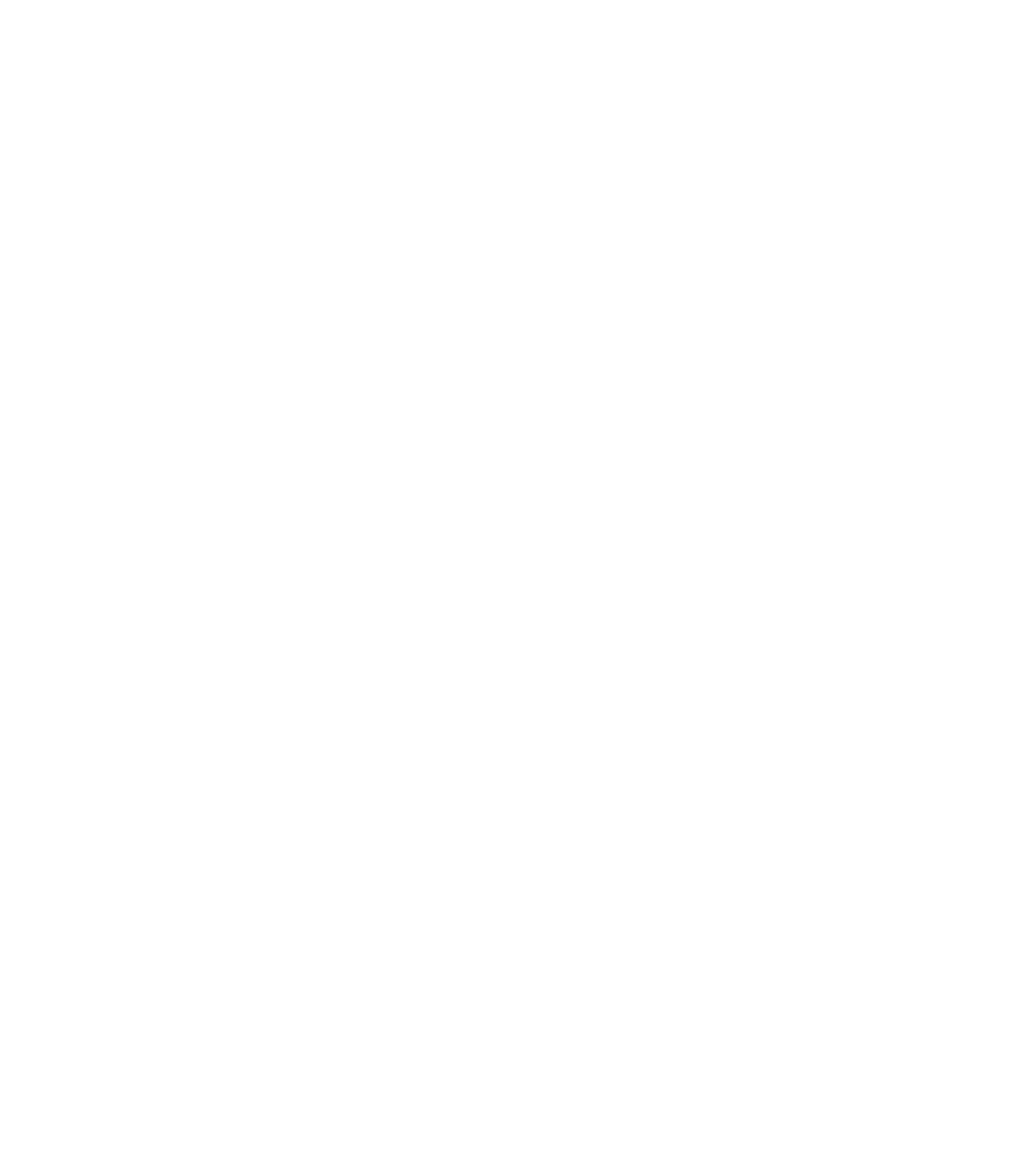
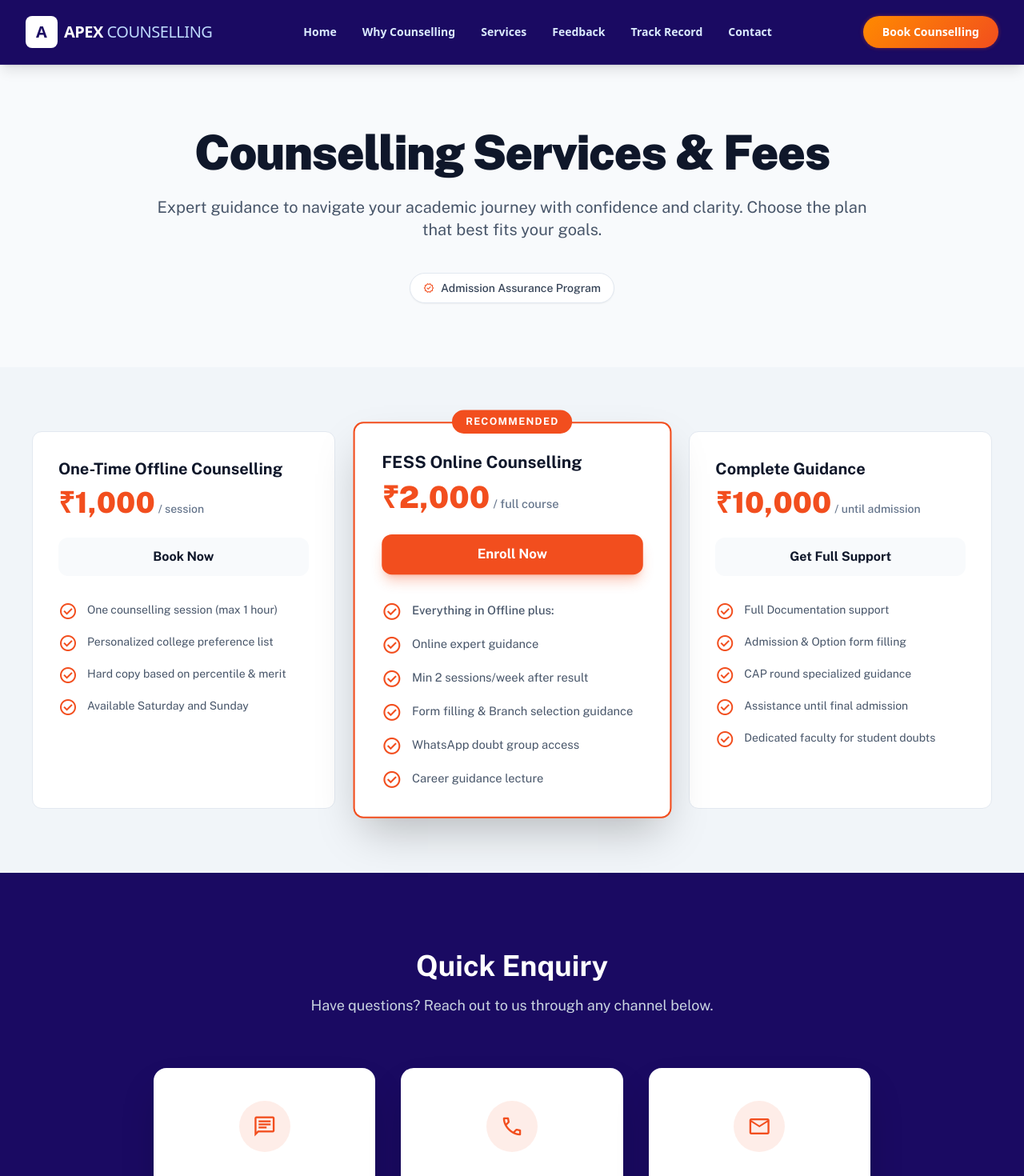
Before and after one commit to RohitHuge/ApexClasses, a React (Vite) app in the folder frontend/: page /services in a window 1280 px wide. Before the commit this address had no page. Shown: the top 1470 px of the page at 80% size. Before the commit the page ends 800 px from the top, so only its background shows below. Built offline with nearby package versions, Linux system fonts and the light colour scheme.

Commit message:
Feat :- services page implemented

```diff
--- a/frontend/src/App.jsx
+++ b/frontend/src/App.jsx
@@ -2,6 +2,7 @@ import { useState } from 'react'
 import { BrowserRouter as Router, Routes, Route } from 'react-router-dom'
 import Home from './pages/home'
 import WhyCounselling from './pages/WhyCounselling'
+import Services from './pages/Services'
 
 function App() {
   const [count, setCount] = useState(0)
@@ -12,6 +13,7 @@ function App() {
         <Routes>
           <Route path="/" element={<Home />} />
           <Route path="/why" element={<WhyCounselling />} />
+          <Route path="/services" element={<Services />} />
         </Routes>
       </Router>
     </>
--- a/frontend/src/components/Layout.jsx
+++ b/frontend/src/components/Layout.jsx
@@ -22,10 +22,10 @@ export default function Layout({ children }) {
           <div className="hidden xl:flex items-center gap-8 text-sm font-semibold text-blue-100">
             <Link className="hover:text-apexOrangeLight transition-colors" to="/">Home</Link>
             <Link className="hover:text-apexOrangeLight transition-colors" to="/why">Why Counselling</Link>
-            <a className="hover:text-apexOrangeLight transition-colors" href="#services">Services</a>
-            <a className="hover:text-apexOrangeLight transition-colors" href="#feedback">Feedback</a>
-            <a className="hover:text-apexOrangeLight transition-colors" href="#track-record">Track Record</a>
-            <a className="hover:text-apexOrangeLight transition-colors" href="#contact">Contact</a>
+            <Link className="hover:text-apexOrangeLight transition-colors" to="/services">Services</Link>
+            <Link className="hover:text-apexOrangeLight transition-colors" to="/#feedback">Feedback</Link>
+            <Link className="hover:text-apexOrangeLight transition-colors" to="/#track-record">Track Record</Link>
+            <Link className="hover:text-apexOrangeLight transition-colors" to="/#contact">Contact</Link>
           </div>
           {/* CTA Button */}
           <div className="flex items-center gap-4">
@@ -45,10 +45,10 @@ export default function Layout({ children }) {
           <div className="xl:hidden bg-apexBlue p-4 space-y-4">
             <Link className="block text-white hover:text-apexOrangeLight" to="/" onClick={() => setIsMobileMenuOpen(false)}>Home</Link>
             <Link className="block text-white hover:text-apexOrangeLight" to="/why" onClick={() => setIsMobileMenuOpen(false)}>Why Counselling</Link>
-            <a className="block text-white hover:text-apexOrangeLight" href="#services" onClick={() => setIsMobileMenuOpen(false)}>Services</a>
-            <a className="block text-white hover:text-apexOrangeLight" href="#feedback" onClick={() => setIsMobileMenuOpen(false)}>Feedback</a>
-            <a className="block text-white hover:text-apexOrangeLight" href="#track-record" onClick={() => setIsMobileMenuOpen(false)}>Track Record</a>
-            <a className="block text-white hover:text-apexOrangeLight" href="#contact" onClick={() => setIsMobileMenuOpen(false)}>Contact</a>
+            <Link className="block text-white hover:text-apexOrangeLight" to="/services" onClick={() => setIsMobileMenuOpen(false)}>Services</Link>
+            <Link className="block text-white hover:text-apexOrangeLight" to="/#feedback" onClick={() => setIsMobileMenuOpen(false)}>Feedback</Link>
+            <Link className="block text-white hover:text-apexOrangeLight" to="/#track-record" onClick={() => setIsMobileMenuOpen(false)}>Track Record</Link>
+            <Link className="block text-white hover:text-apexOrangeLight" to="/#contact" onClick={() => setIsMobileMenuOpen(false)}>Contact</Link>
             <button className="w-full bg-orange-gradient text-white px-6 py-2.5 rounded-full font-bold text-sm shadow-lg shadow-apexOrange/30">
               Book Counselling
             </button>
@@ -84,8 +84,8 @@ export default function Layout({ children }) {
             <ul className="space-y-4 text-blue-100">
               <li><Link to="/" className="hover:text-apexOrangeLight">Home</Link></li>
               <li><Link to="/why" className="hover:text-apexOrangeLight">Why Us</Link></li>
-              <li><a href="#services" className="hover:text-apexOrangeLight">Services</a></li>
-              <li><a href="#track-record" className="hover:text-apexOrangeLight">Track Record</a></li>
+              <li><Link to="/services" className="hover:text-apexOrangeLight">Services</Link></li>
+              <li><Link to="/#track-record" className="hover:text-apexOrangeLight">Track Record</Link></li>
             </ul>
           </div>
           <div>
--- /dev/null
+++ b/frontend/src/pages/Services.jsx
@@ -0,0 +1,154 @@
+import React from 'react';
+import Layout from '../components/Layout';
+
+export default function Services() {
+  return (
+    <Layout>
+      <div className="bg-slate-50 font-display text-slate-900">
+        <div className="relative flex h-auto w-full flex-col overflow-x-hidden">
+          {/* Hero Section */}
+          <section className="relative py-20 px-4 overflow-hidden">
+            <div className="max-w-4xl mx-auto text-center">
+              <h1 className="text-4xl md:text-6xl font-black text-slate-900 mb-6 leading-tight tracking-tight">
+                Counselling Services & Fees
+              </h1>
+              <p className="text-lg md:text-xl text-slate-600 font-normal leading-relaxed">
+                Expert guidance to navigate your academic journey with confidence and clarity. Choose the plan that best fits your goals.
+              </p>
+              <div className="mt-10 flex justify-center">
+                <div className="inline-flex items-center gap-2 bg-white px-4 py-2 rounded-full border border-slate-200 shadow-sm">
+                  <span className="material-symbols-outlined text-apexOrange text-sm">verified</span>
+                  <span className="text-sm font-medium text-slate-700">Admission Assurance Program</span>
+                </div>
+              </div>
+            </div>
+          </section>
+
+          {/* Pricing Section */}
+          <section className="py-20 bg-slate-100">
+            <div className="max-w-7xl mx-auto px-4 md:px-10">
+              <div className="grid grid-cols-1 lg:grid-cols-3 gap-8">
+                {/* One-Time Offline */}
+                <div className="flex flex-col bg-white rounded-xl border border-slate-200 p-8 hover:shadow-xl transition-all hover:-translate-y-1">
+                  <div className="mb-6">
+                    <h3 className="text-xl font-bold text-slate-900 mb-2">One-Time Offline Counselling</h3>
+                    <div className="flex items-baseline gap-1">
+                      <span className="text-4xl font-black text-apexOrange">₹1,000</span>
+                      <span className="text-slate-500 text-sm font-medium">/ session</span>
+                    </div>
+                  </div>
+                  <button className="w-full py-3 px-6 mb-8 rounded-xl bg-slate-50 text-slate-900 font-bold hover:bg-apexOrange hover:text-white transition-all">
+                    Book Now
+                  </button>
+                  <div className="space-y-4">
+                    {[
+                      'One counselling session (max 1 hour)',
+                      'Personalized college preference list',
+                      'Hard copy based on percentile & merit',
+                      'Available Saturday and Sunday'
+                    ].map((feature) => (
+                      <div key={feature} className="flex gap-3 items-start">
+                        <span className="material-symbols-outlined text-apexOrange">check_circle</span>
+                        <span className="text-sm text-slate-600">{feature}</span>
+                      </div>
+                    ))}
+                  </div>
+                </div>
+
+                {/* FESS Online */}
+                <div className="flex flex-col bg-white rounded-xl border-2 border-apexOrange p-8 shadow-2xl relative lg:scale-105 z-10">
+                  <div className="absolute -top-4 left-1/2 -translate-x-1/2 bg-apexOrange text-white text-xs font-bold uppercase tracking-widest px-4 py-1.5 rounded-full">
+                    Recommended
+                  </div>
+                  <div className="mb-6">
+                    <h3 className="text-xl font-bold text-slate-900 mb-2">FESS Online Counselling</h3>
+                    <div className="flex items-baseline gap-1">
+                      <span className="text-4xl font-black text-apexOrange">₹2,000</span>
+                      <span className="text-slate-500 text-sm font-medium">/ full course</span>
+                    </div>
+                  </div>
+                  <button className="w-full py-3 px-6 mb-8 rounded-xl bg-apexOrange text-white font-bold hover:bg-apexOrange/90 transition-all shadow-lg shadow-apexOrange/30">
+                    Enroll Now
+                  </button>
+                  <div className="space-y-4">
+                    <div className="flex gap-3 items-start">
+                      <span className="material-symbols-outlined text-apexOrange">check_circle</span>
+                      <span className="text-sm text-slate-600 font-medium">Everything in Offline plus:</span>
+                    </div>
+                    {[
+                      'Online expert guidance',
+                      'Min 2 sessions/week after result',
+                      'Form filling & Branch selection guidance',
+                      'WhatsApp doubt group access',
+                      'Career guidance lecture'
+                    ].map((feature) => (
+                      <div key={feature} className="flex gap-3 items-start">
+                        <span className="material-symbols-outlined text-apexOrange">check_circle</span>
+                        <span className="text-sm text-slate-600">{feature}</span>
+                      </div>
+                    ))}
+                  </div>
+                </div>
+
+                {/* Complete Guidance */}
+                <div className="flex flex-col bg-white rounded-xl border border-slate-200 p-8 hover:shadow-xl transition-all hover:-translate-y-1">
+                  <div className="mb-6">
+                    <h3 className="text-xl font-bold text-slate-900 mb-2">Complete Guidance</h3>
+                    <div className="flex items-baseline gap-1">
+                      <span className="text-4xl font-black text-apexOrange">₹10,000</span>
+                      <span className="text-slate-500 text-sm font-medium">/ until admission</span>
+                    </div>
+                  </div>
+                  <button className="w-full py-3 px-6 mb-8 rounded-xl bg-slate-50 text-slate-900 font-bold hover:bg-apexOrange hover:text-white transition-all">
+                    Get Full Support
+                  </button>
+                  <div className="space-y-4">
+                    {[
+                      'Full Documentation support',
+                      'Admission & Option form filling',
+                      'CAP round specialized guidance',
+                      'Assistance until final admission',
+                      'Dedicated faculty for student doubts'
+                    ].map((feature) => (
+                      <div key={feature} className="flex gap-3 items-start">
+                        <span className="material-symbols-outlined text-apexOrange">check_circle</span>
+                        <span className="text-sm text-slate-600">{feature}</span>
+                      </div>
+                    ))}
+                  </div>
+                </div>
+              </div>
+            </div>
+          </section>
+
+          {/* Quick Enquiry Section */}
+          <section className="py-24 px-4 bg-apexBlue">
+            <div className="max-w-4xl mx-auto">
+              <div className="text-center mb-16">
+                <h2 className="text-4xl font-bold text-white mb-4">Quick Enquiry</h2>
+                <p className="text-slate-300 text-lg">Have questions? Reach out to us through any channel below.</p>
+              </div>
+              <div className="grid grid-cols-1 sm:grid-cols-3 gap-8">
+                {[
+                  { icon: 'chat', title: 'WhatsApp', desc: 'Instant Chat' },
+                  { icon: 'call', title: 'Call Us', desc: 'Mon-Sat (9am-6pm)' },
+                  { icon: 'mail', title: 'Email', desc: '24/7 Support' }
+                ].map((item) => (
+                  <a key={item.title} className="flex flex-col items-center gap-6 bg-white p-10 rounded-2xl border border-transparent hover:border-apexOrange transition-all group shadow-2xl" href="#">
+                    <div className="w-16 h-16 rounded-full bg-apexOrange/10 flex items-center justify-center text-apexOrange group-hover:bg-apexOrange group-hover:text-white transition-all">
+                      <span className="material-symbols-outlined text-3xl">{item.icon}</span>
+                    </div>
+                    <div className="text-center">
+                      <p className="text-xl font-bold text-slate-900">{item.title}</p>
+                      <p className="text-sm text-slate-500 mt-1">{item.desc}</p>
+                    </div>
+                  </a>
+                ))}
+              </div>
+            </div>
+          </section>
+        </div>
+      </div>
+    </Layout>
+  );
+}
```
